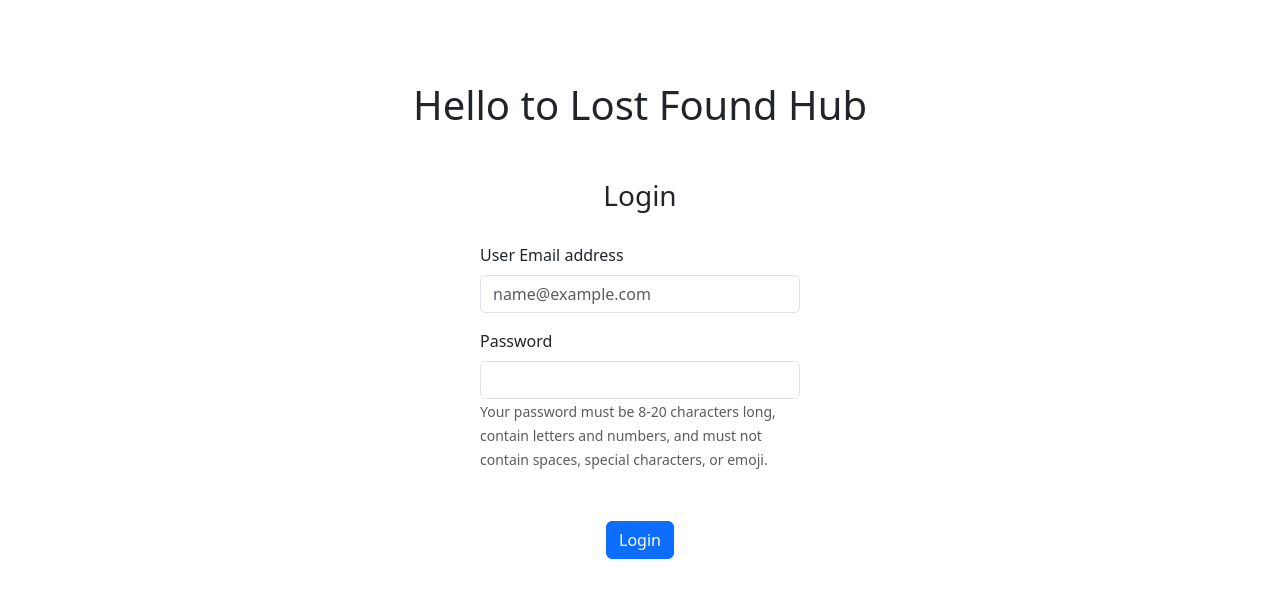
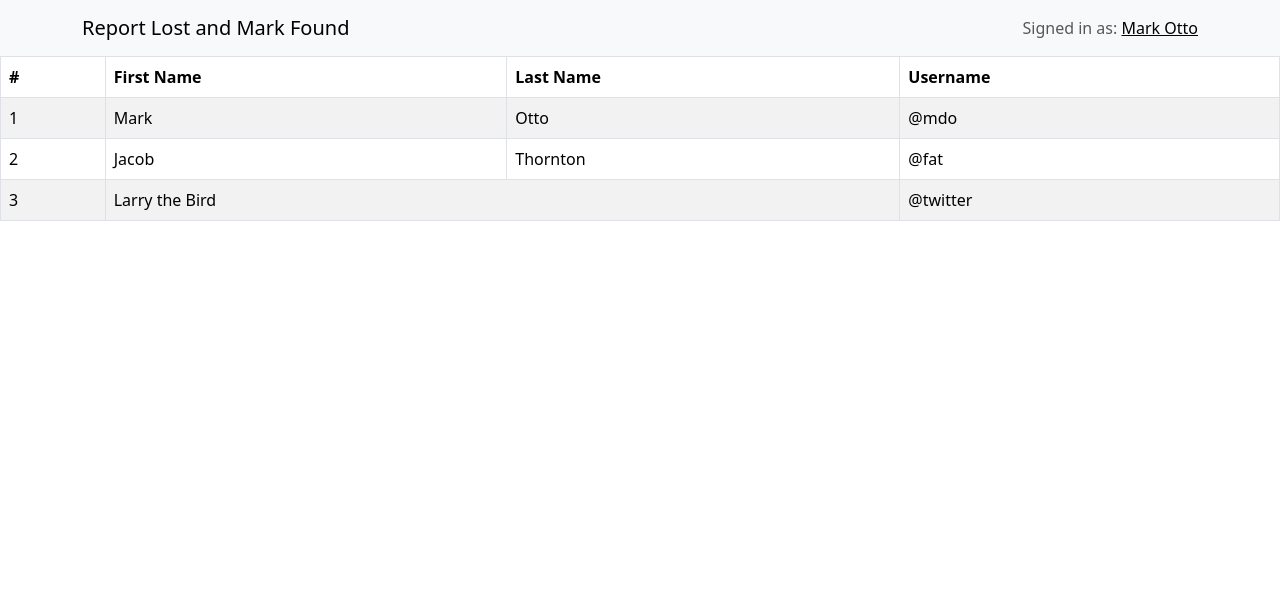
Before and after one commit to NuwanSrajapasha/Course_Work-04-Lost_Found-Front, a React (Create React App) app: page / in a window 1280 px wide. Shown: the top 598 px of the page. Built offline with nearby package versions, Linux system fonts and the light colour scheme.

Commit message:
Design simple nav bar for user

```diff
--- a/src/App.tsx
+++ b/src/App.tsx
@@ -2,12 +2,15 @@ import React from 'react';
 import logo from './logo.svg';
 import './App.css';
 import Register from './components/Register';
-import Login from './Login';
+import Login from './components/Login';
+import NavB from './components/NavB';
+import UserConsole from './components/UserConsole';
 
 function App() {
   return (
     <>
-      <Login/>
+      <NavB/>
+      <UserConsole/>
     </>
 
   );
--- a/src/components/AuthConsole.tsx
+++ /dev/null
@@ -1,6 +0,0 @@
-export function AuthConsole(){
-    return(
-        <><p>Hello Auth</p></>
-    );
-
-}
--- /dev/null
+++ b/src/components/NavB.tsx
@@ -0,0 +1,22 @@
+import Container from 'react-bootstrap/Container';
+import Navbar from 'react-bootstrap/Navbar';
+
+function NavB() {
+  return (
+    <Navbar className="bg-body-tertiary">
+      <Container>
+        <Navbar.Brand href="#home">Report Lost and Mark Found</Navbar.Brand>
+        <Navbar.Toggle />
+        <Navbar.Collapse className="justify-content-end">
+          <Navbar.Text>
+            Signed in as: <a href="#login">Mark Otto</a>
+          </Navbar.Text>
+        </Navbar.Collapse>
+      </Container>
+
+
+    </Navbar>
+  );
+}
+
+export default NavB;
--- a/src/components/UserConsole.tsx
+++ b/src/components/UserConsole.tsx
@@ -1,5 +1,37 @@
+import { Table } from "react-bootstrap";
+
 export function UserConsole(){
     return(
-        <><p>Hello user</p></>
+       <Table striped bordered hover>
+      <thead>
+        <tr>
+          <th>#</th>
+          <th>First Name</th>
+          <th>Last Name</th>
+          <th>Username</th>
+        </tr>
+      </thead>
+      <tbody>
+        <tr>
+          <td>1</td>
+          <td>Mark</td>
+          <td>Otto</td>
+          <td>@mdo</td>
+        </tr>
+        <tr>
+          <td>2</td>
+          <td>Jacob</td>
+          <td>Thornton</td>
+          <td>@fat</td>
+        </tr>
+        <tr>
+          <td>3</td>
+          <td colSpan={2}>Larry the Bird</td>
+          <td>@twitter</td>
+        </tr>
+      </tbody>
+    </Table>
+
     );
 }
+export default UserConsole;
```
Also changed, not shown: src/components/Login.tsx (renamed from src/Login.tsx).
